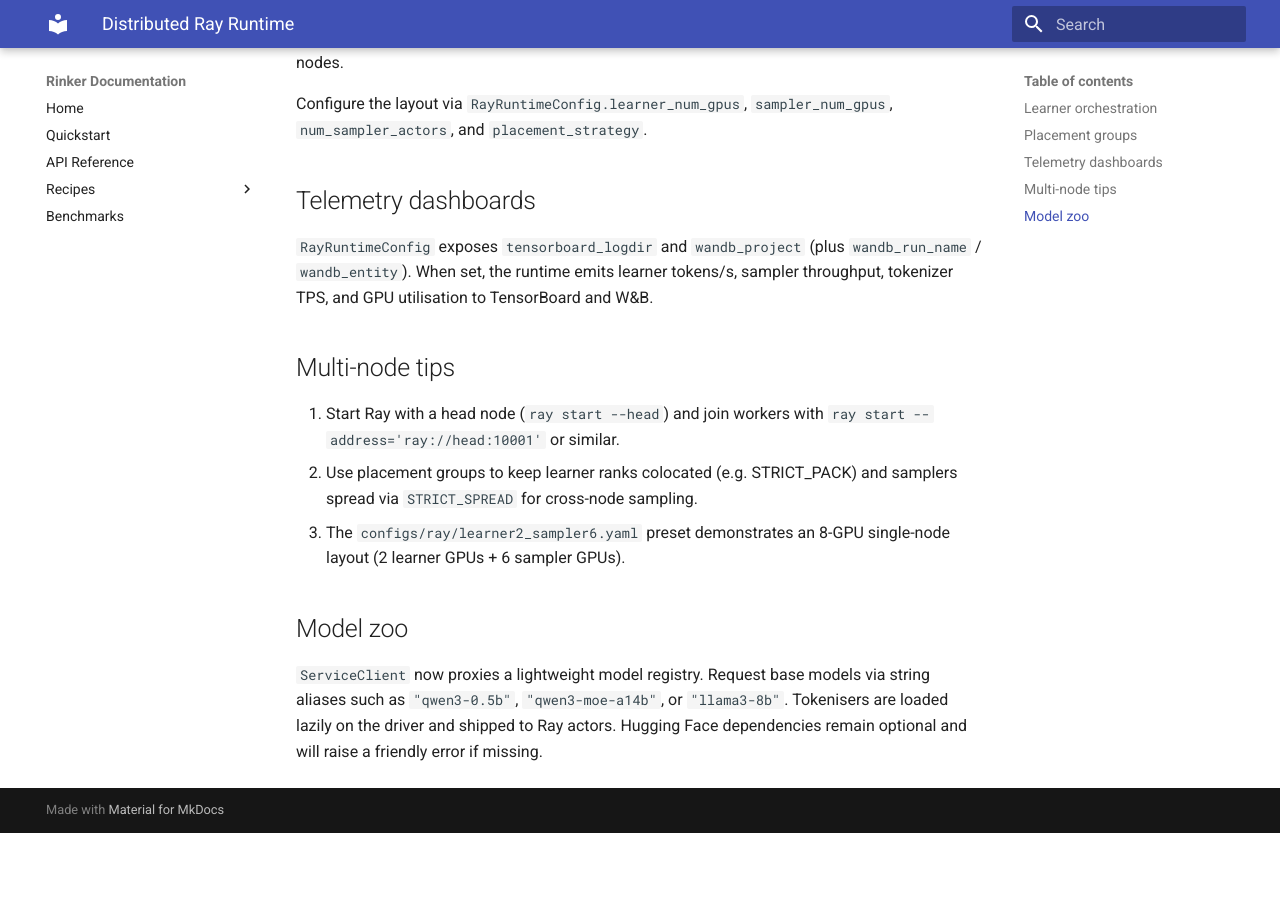
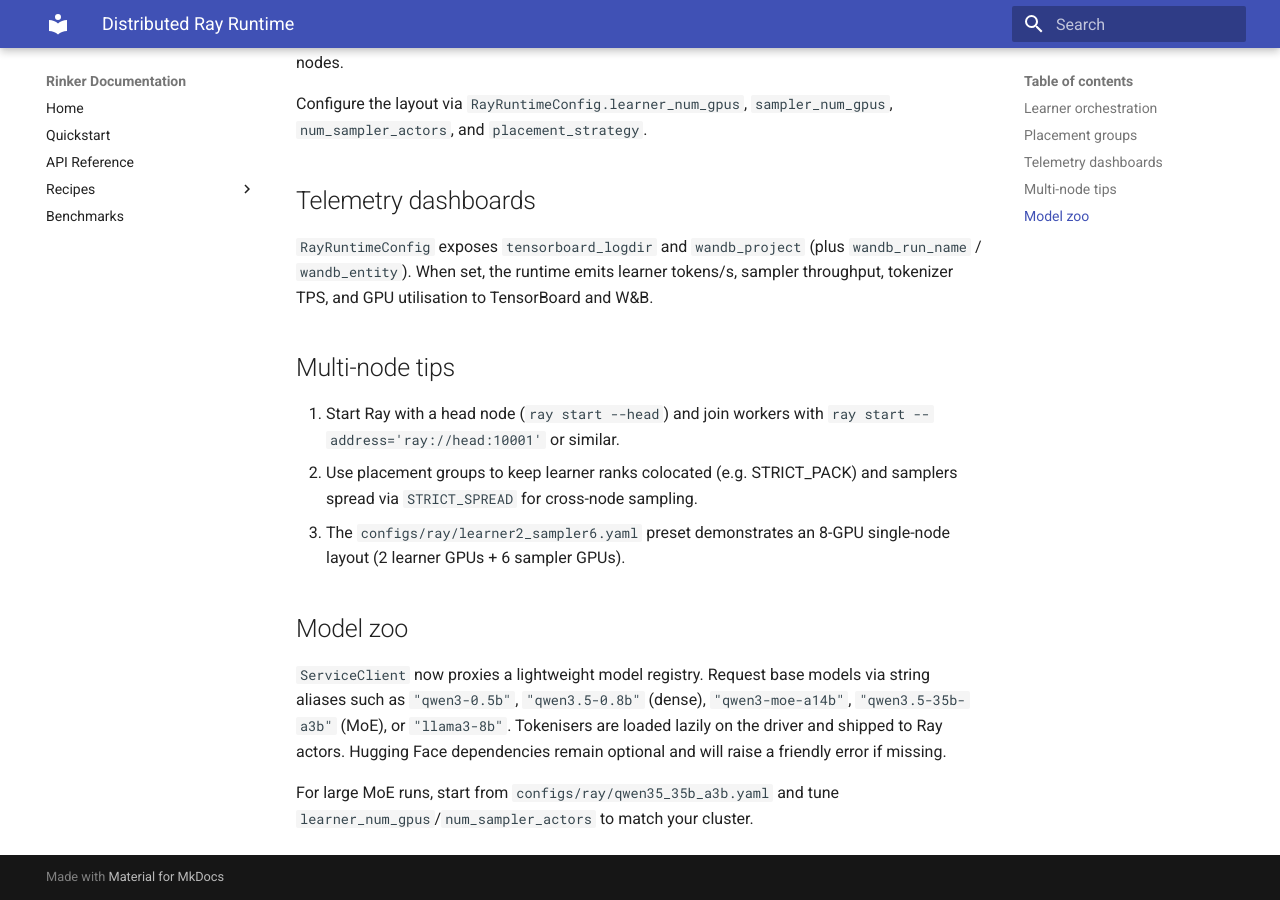
Before and after one commit to suryavanshi/OpenTinker, an MkDocs documentation site: the page built from docs/runtime_scaling.md, in a window 1280 px wide and 900 px high, scrolled down 635 px. Built offline with MkDocs 1.6.1 and Material for MkDocs 9.7.7, drawn with Linux system fonts in a browser that asks for light colours; before the commit the page ends 1468 px from its top, so only the background shows below that.

Commit message:
Add Qwen3.5 dense and MoE finetuning presets

```diff
--- a/docs/runtime_scaling.md
+++ b/docs/runtime_scaling.md
@@ -41,7 +41,11 @@ sampler throughput, tokenizer TPS, and GPU utilisation to TensorBoard and W&B.
 ## Model zoo
 
 `ServiceClient` now proxies a lightweight model registry. Request base models via
-string aliases such as `"qwen3-0.5b"`, `"qwen3-moe-a14b"`, or
-`"llama3-8b"`. Tokenisers are loaded lazily on the driver and shipped to Ray
-actors. Hugging Face dependencies remain optional and will raise a friendly
-error if missing.
+string aliases such as `"qwen3-0.5b"`, `"qwen3.5-0.8b"` (dense),
+`"qwen3-moe-a14b"`, `"qwen3.5-35b-a3b"` (MoE), or `"llama3-8b"`.
+Tokenisers are loaded lazily on the driver and shipped to Ray actors.
+Hugging Face dependencies remain optional and will raise a friendly error
+if missing.
+
+For large MoE runs, start from `configs/ray/qwen35_35b_a3b.yaml` and tune
+`learner_num_gpus`/`num_sampler_actors` to match your cluster.
```
Also changed, not shown: 2 other files.
